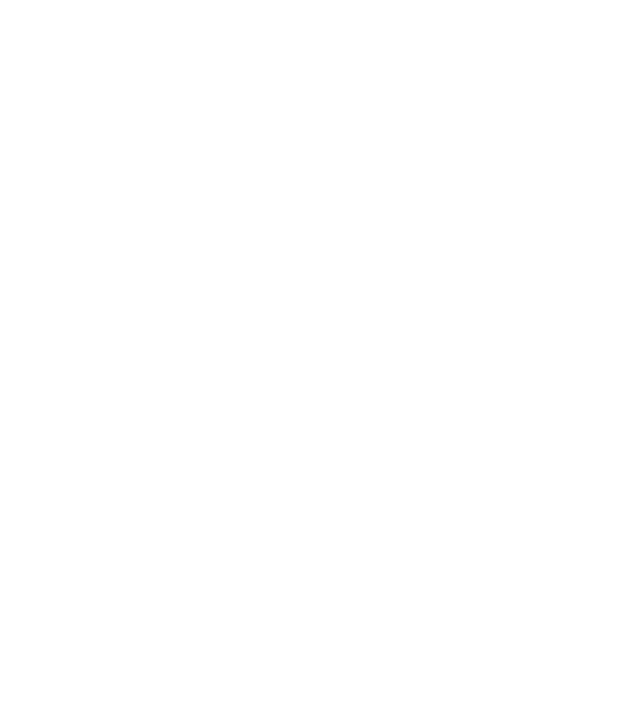
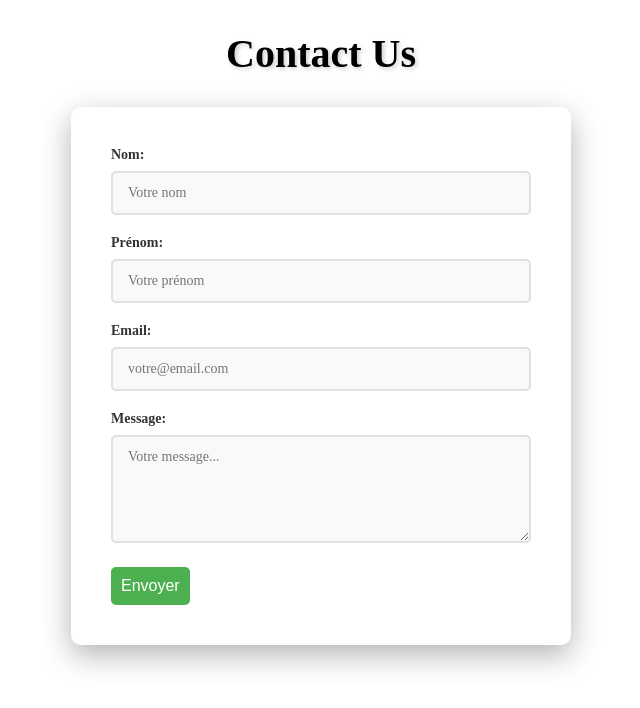
Before and after one commit to fedijerbi1/projetweb, a plain HTML site: page Contact.html in a window 1280 px wide. Shown: the whole page, without its empty margins (319-959 px from the left). Drawn offline with Linux system fonts and the light colour scheme.

Commit message:
page Contact

```diff
--- a/Contact.html
+++ b/Contact.html
@@ -4,8 +4,35 @@
     <meta charset="UTF-8">
     <meta name="viewport" content="width=device-width, initial-scale=1.0">
     <title>Contact</title>
+    <link href="stylecontact.css" rel="stylesheet">
 </head>
 <body>
+    <h1 style="text-align: center;">Contact Us</h1>
 
+    <div class="container">
+        <form method="post" action="">
+            <div class="form-group">
+                <label for="nom">Nom:</label>
+                <input type="text" id="nom" name="nom" required placeholder="Votre nom">
+            </div>
+
+            <div class="form-group">
+                <label for="prenom">Prénom:</label>
+                <input type="text" id="prenom" name="prenom" required placeholder="Votre prénom">
+            </div>
+
+            <div class="form-group">
+                <label for="email">Email:</label>
+                <input type="email" id="email" name="email" required placeholder="votre@email.com">
+            </div>
+
+            <div class="form-group">
+                <label for="message">Message:</label>
+                <textarea id="message" name="message" rows="5" required placeholder="Votre message..."></textarea>
+            </div>
+
+            <button type="submit">Envoyer</button>
+        </form>
+    </div>
 </body>
 </html>
--- /dev/null
+++ b/stylecontact.css
@@ -0,0 +1,63 @@
+* {
+    margin: 0;
+    padding: 0;
+    box-sizing: border-box;
+}
+
+h1 {
+    color:black;
+    margin: 30px 0;
+    font-size: 2.5rem;
+    text-shadow: 2px 2px 4px rgba(0, 0, 0, 0.2);
+}
+
+.container {
+    max-width: 500px;
+    background-color: white;
+    margin: 0 auto;
+    border-radius: 10px;
+    padding: 40px;
+    box-shadow: 0 10px 30px rgba(0, 0, 0, 0.3);
+
+}
+
+.form-group {
+    margin-bottom: 20px;
+    text-align: left;
+}
+
+label {
+    display: block;
+    font-weight: bold;
+    font-size: 14px;
+    margin-bottom: 8px;
+    color: #333;
+}
+
+input,
+textarea {
+    width: 100%;
+    padding: 12px 15px;
+    border: 2px solid #e0e0e0;
+    border-radius: 5px;
+    font-size: 14px;
+    transition: all 0.3s ease;
+    font-family: inherit;
+    background-color: #f9f9f9;
+}
+
+button {
+    padding :10px ;
+    text-align: center ;
+
+    background-color : #4CAF50 ;
+
+    border-radius : 5px ;
+  cursor : pointer ;
+    color : white ;
+    font-size : 16px ;
+    border : none ;
+}
+button:hover {
+    background-color: #45a049;
+}
```
